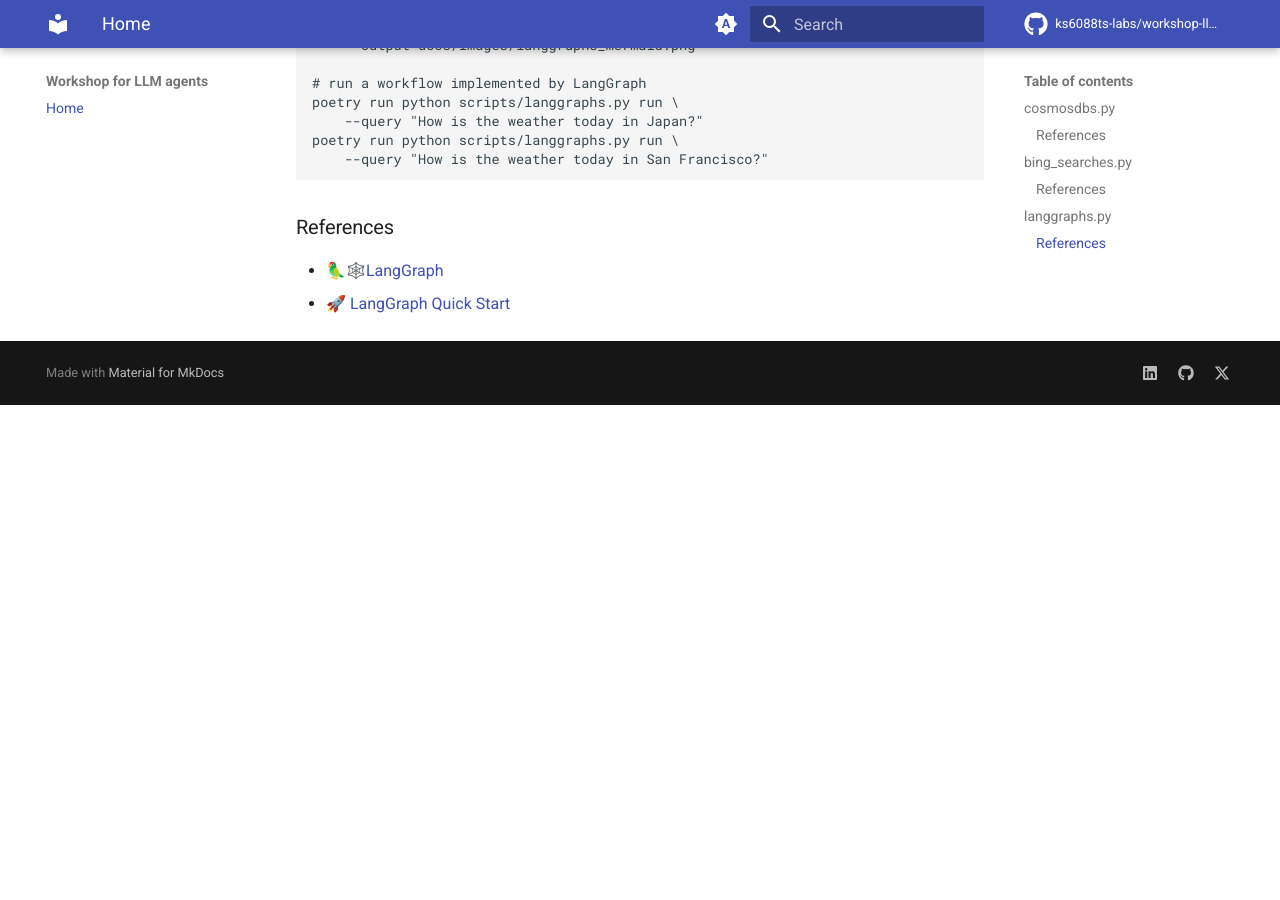
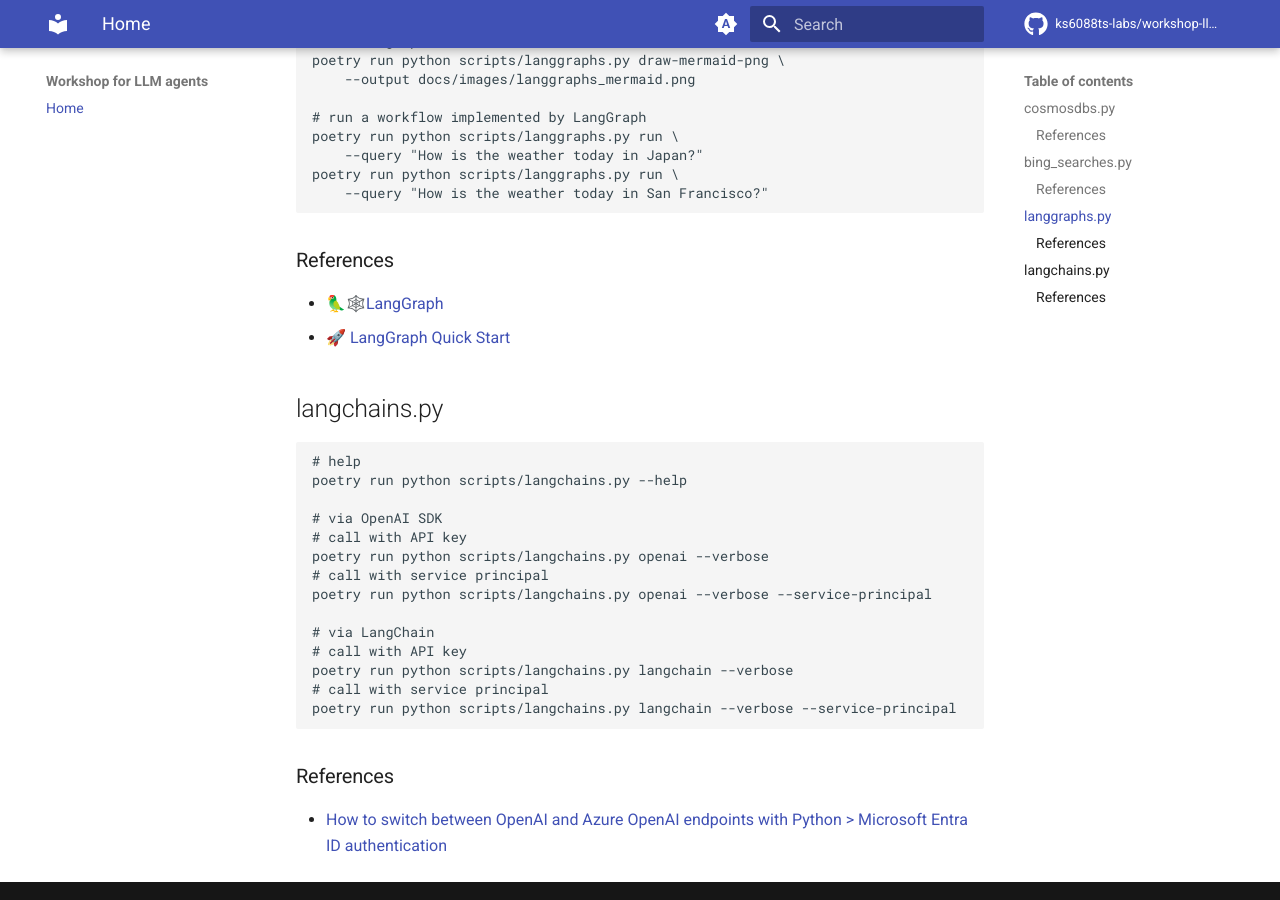
Before and after one commit to ks6088ts-labs/workshop-llm-agents, an MkDocs documentation site: the page built from docs/index.md, in a window 1280 px wide and 900 px high, scrolled down 1519 px. Built offline with MkDocs 1.6.1 and Material for MkDocs 9.7.7, drawn with Linux system fonts in a browser that asks for light colours; comment, search, counter and statistics services are not loaded; before the commit the page ends 1924 px from its top, so only the background shows below that; some of the changed text lies outside the part shown.

Commit message:
add documents

````diff
--- a/docs/index.md
+++ b/docs/index.md
@@ -22,6 +22,7 @@ poetry run python scripts/cosmosdbs.py query-data \
 - [AzureDataRetrievalAugmentedGenerationSamples/Python/CosmosDB-NoSQL_VectorSearch](https://github.com/microsoft/AzureDataRetrievalAugmentedGenerationSamples/tree/main/Python/CosmosDB-NoSQL_VectorSearch)
 - [Azure Cosmos DB ベクター検索機能と RAG の実装ガイド](https://note.com/generativeai_new/n/n3fcb2e57d195)
 - [Azure CosmosDB for NoSQL でベクトル検索しよう！！](https://zenn.dev/nomhiro/articles/cosmos-nosql-vector-search)
+- [Use data plane role-based access control with Azure Cosmos DB for NoSQL](https://learn.microsoft.com/azure/cosmos-db/nosql/security/how-to-grant-data-plane-role-based-access?tabs=built-in-definition%2Ccsharp&pivots=azure-interface-cli)
 
 ## bing_searches.py
 
@@ -65,3 +66,26 @@ poetry run python scripts/langgraphs.py run \
 
 - [🦜🕸️LangGraph](https://langchain-ai.github.io/langgraph/)
 - [🚀 LangGraph Quick Start](https://langchain-ai.github.io/langgraph/tutorials/introduction/)
+
+## langchains.py
+
+```shell
+# help
+poetry run python scripts/langchains.py --help
+
+# via OpenAI SDK
+# call with API key
+poetry run python scripts/langchains.py openai --verbose
+# call with service principal
+poetry run python scripts/langchains.py openai --verbose --service-principal
+
+# via LangChain
+# call with API key
+poetry run python scripts/langchains.py langchain --verbose
+# call with service principal
+poetry run python scripts/langchains.py langchain --verbose --service-principal
+```
+
+### References
+
+- [How to switch between OpenAI and Azure OpenAI endpoints with Python > Microsoft Entra ID authentication](https://learn.microsoft.com/azure/ai-services/openai/how-to/switching-endpoints#microsoft-entra-id-authentication)
````
Also changed, not shown: 1 other file.
